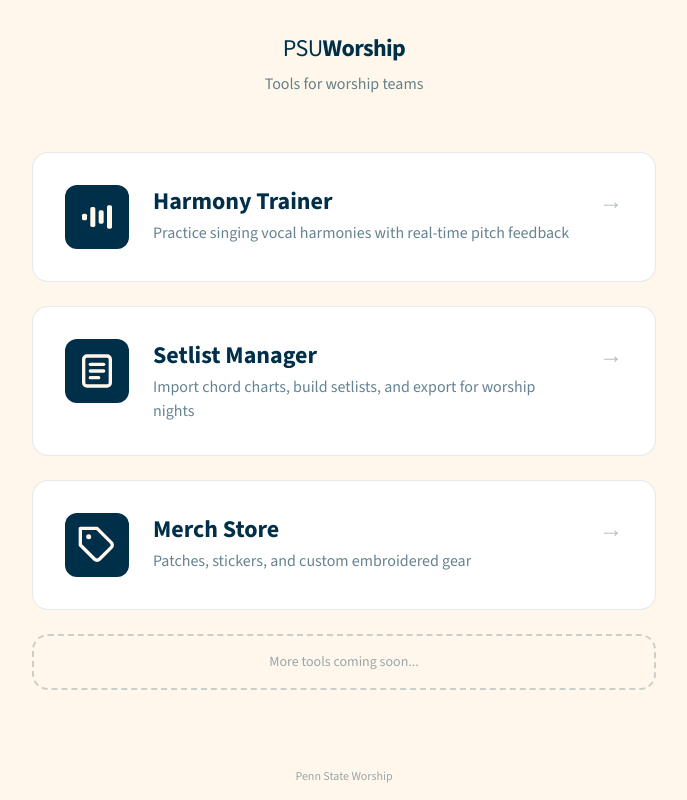
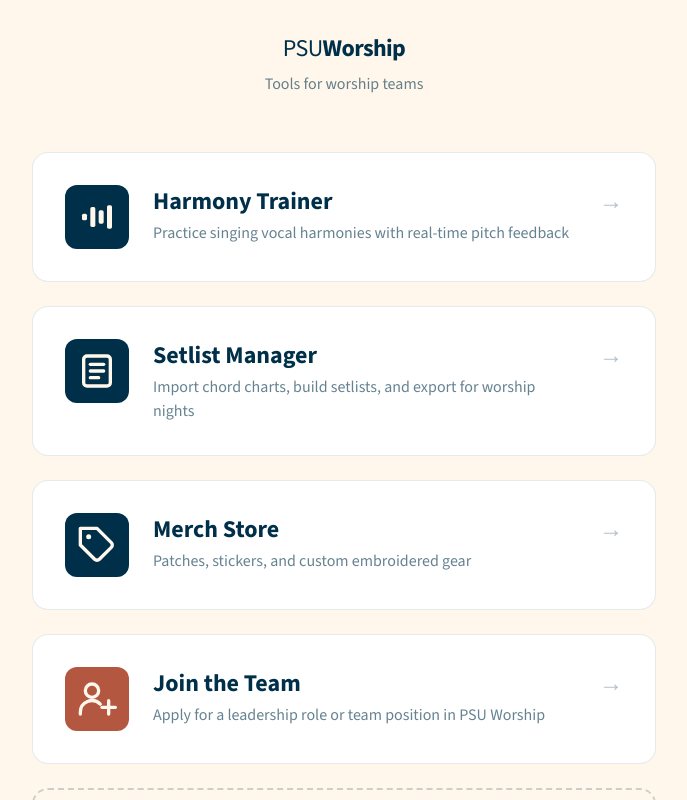
Before and after one commit to marcojking/PSUWorship, a Next.js app: page / in a window 1280 px wide. Shown: the whole page, without its empty margins (296-983 px from the left). Built offline with nearby package versions, Linux system fonts and the light colour scheme.

Commit message:
feat: add Join the Team card to homepage

```diff
--- a/src/app/page.tsx
+++ b/src/app/page.tsx
@@ -18,6 +18,16 @@
   <svg viewBox="0 0 24 24" fill="none" className="w-8 h-8 sm:w-10 sm:h-10">
     <path d="M20.59 13.41l-7.17 7.17a2 2 0 01-2.83 0L2 12V2h10l8.59 8.59a2 2 0 010 2.82z" stroke="#fff7eb" strokeWidth="2" strokeLinecap="round" strokeLinejoin="round" fill="none" />
     <circle cx="7" cy="7" r="1.5" fill="#fff7eb" />
+  </svg>
+);
+
+// SVG icon for Join — person with plus
+const JoinIcon = () => (
+  <svg viewBox="0 0 24 24" fill="none" className="w-8 h-8 sm:w-10 sm:h-10">
+    <circle cx="9" cy="7" r="4" stroke="#fff7eb" strokeWidth="2" fill="none" />
+    <path d="M2 21v-1a7 7 0 0 1 11.95-4.95" stroke="#fff7eb" strokeWidth="2" strokeLinecap="round" fill="none" />
+    <line x1="19" y1="13" x2="19" y2="21" stroke="#fff7eb" strokeWidth="2" strokeLinecap="round" />
+    <line x1="15" y1="17" x2="23" y2="17" stroke="#fff7eb" strokeWidth="2" strokeLinecap="round" />
   </svg>
 );
 
@@ -55,6 +65,14 @@
     icon: <MerchIcon />,
     href: '/merch',
     color: 'bg-primary',
+  },
+  {
+    id: 'join',
+    title: 'Join the Team',
+    description: 'Apply for a leadership role or team position in PSU Worship',
+    icon: <JoinIcon />,
+    href: '/join',
+    color: 'bg-secondary',
   },
 ];
 
```
